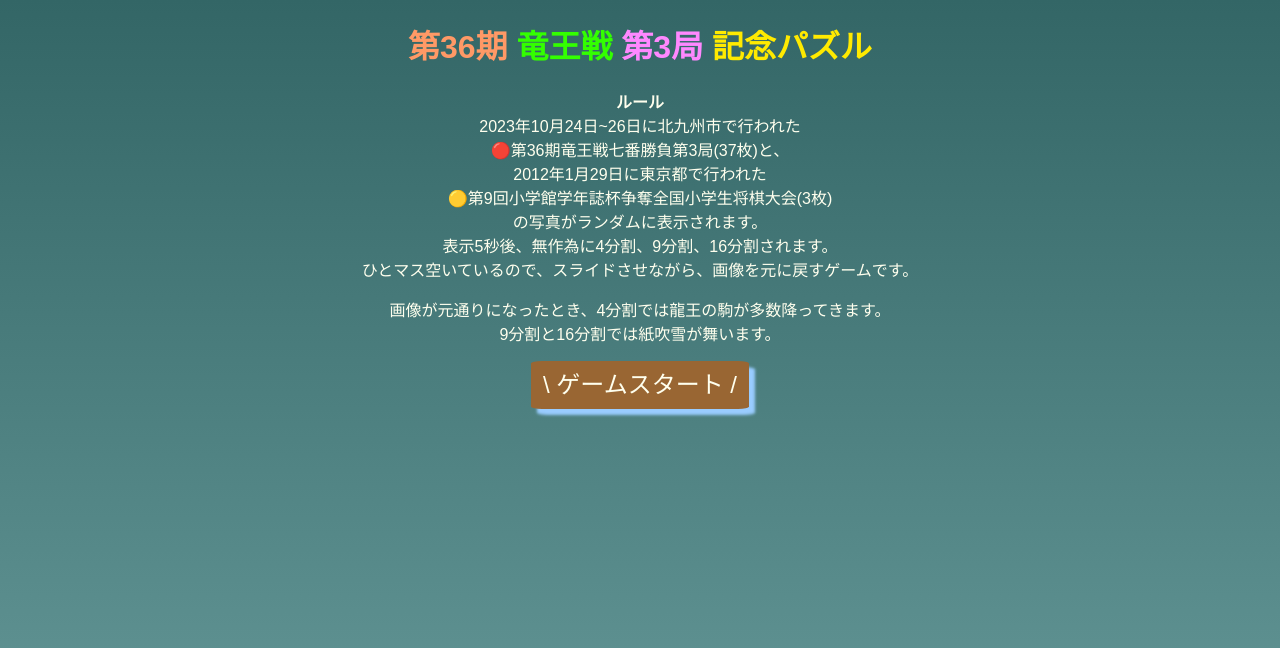
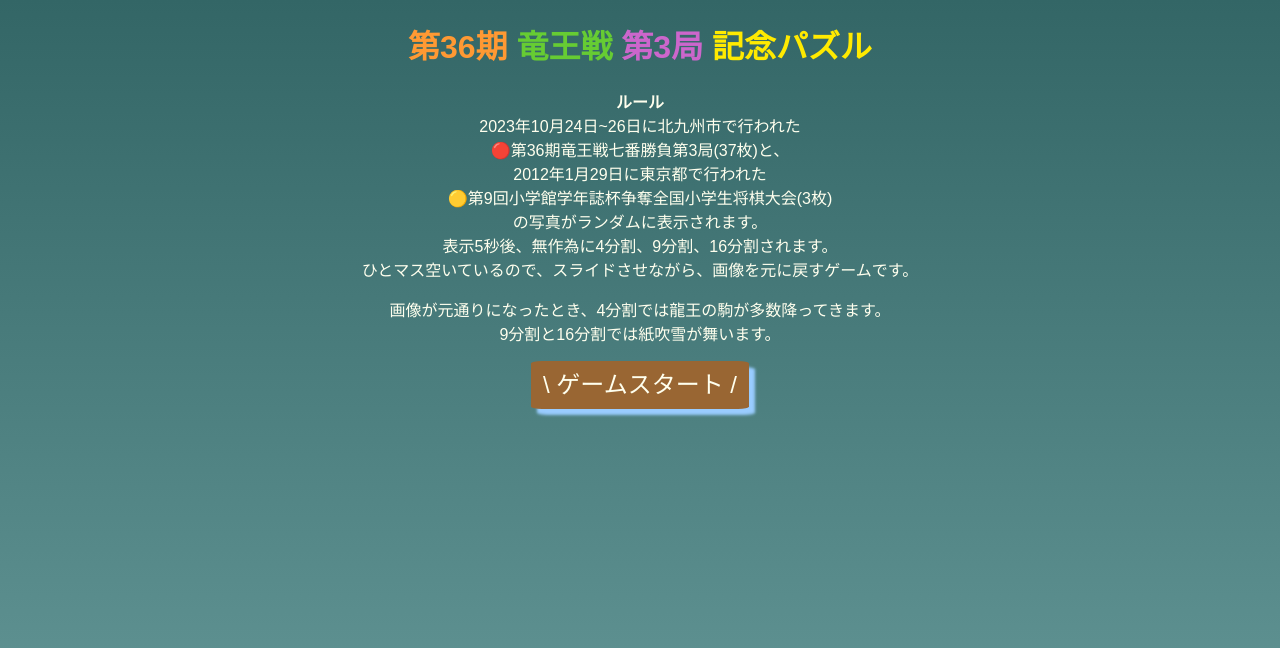
Before and after one commit to HappyKumamoto/CoverOfDragonKing, a plain HTML site: page index.html in a window 1280 px wide. Drawn offline with Linux system fonts and the light colour scheme.

Commit message:
Update index.html

```diff
--- a/index.html
+++ b/index.html
@@ -9,9 +9,9 @@
     <link rel="shortcut icon" href="favicon.ico">
 </head>
 <body>
-    <h1><span style="color: #FF9966">第36期</span>
-        <span style="color: #33FF00">竜王戦</span>
-        <span style="color: #FF88FF">第3局</span>
+    <h1><span style="color: #FF9933">第36期</span>
+        <span style="color: #66CC33">竜王戦</span>
+        <span style="color: #CC66CC">第3局</span>
         <span style="color: #ffea00">記念パズル</span>
     </h1>
     <p><b>ルール</b><br>
```
